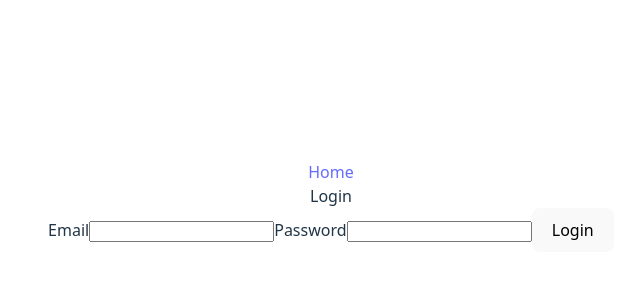
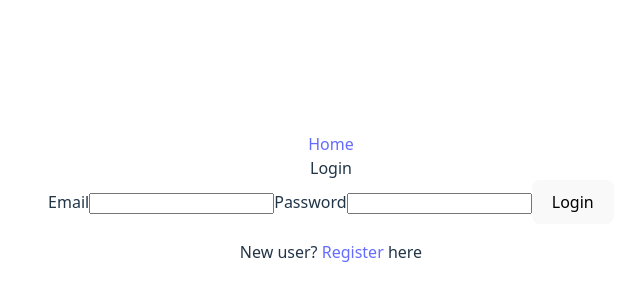
Before and after one commit to Daniel-Yasman/Full-Stack-Project, a React (Vite) app in the folder client/: page /login in a window 1280 px wide. Shown: the part 194-494 px from the top of the page, without its empty margins (309-949 px from the left). Built offline with nearby package versions, Linux system fonts and the light colour scheme.

Commit message:
Add register link to Login page for new users

```diff
--- a/client/src/pages/Login.jsx
+++ b/client/src/pages/Login.jsx
@@ -57,6 +57,11 @@ function Login() {
         />
         <button type="submit">Login</button>
       </form>
+      <div>
+        <p>
+          New user? <Link to="/register">Register</Link> here
+        </p>
+      </div>
       {message && <p>{message}</p>}
     </div>
   );
```
